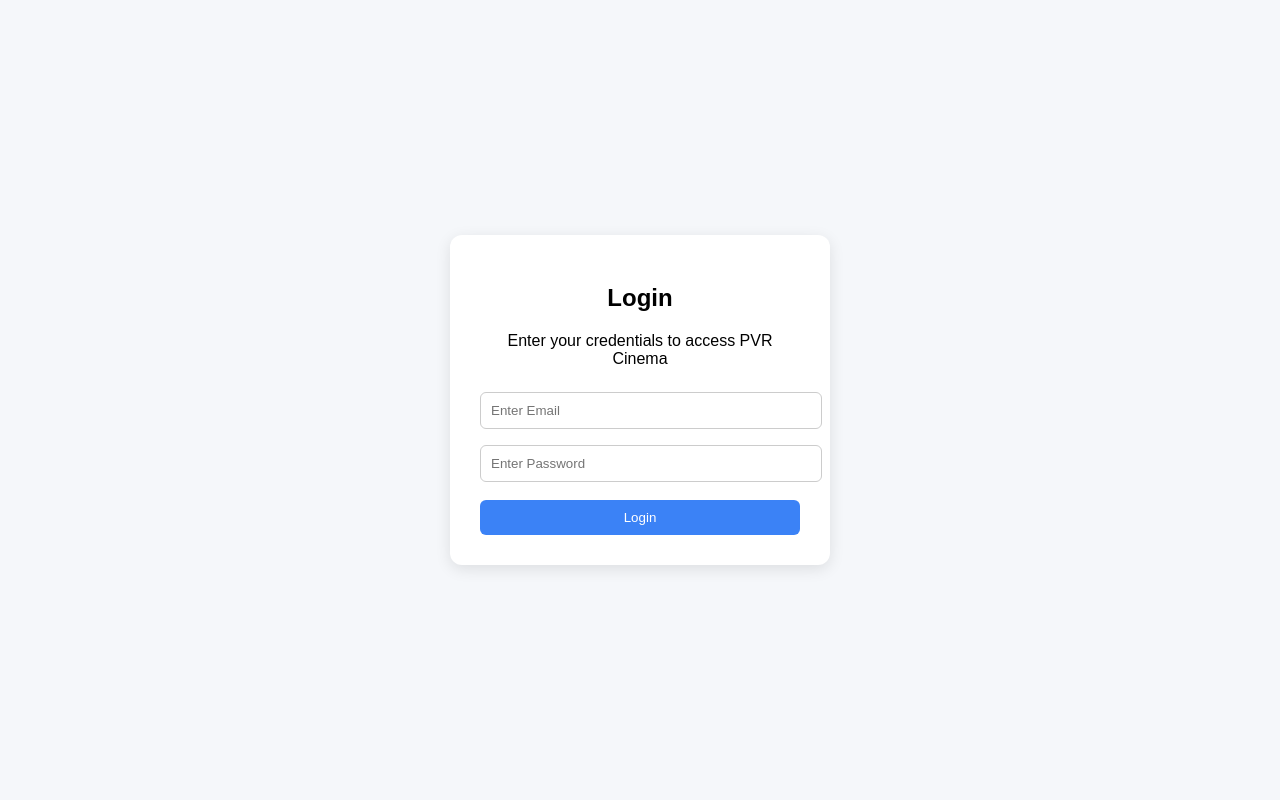
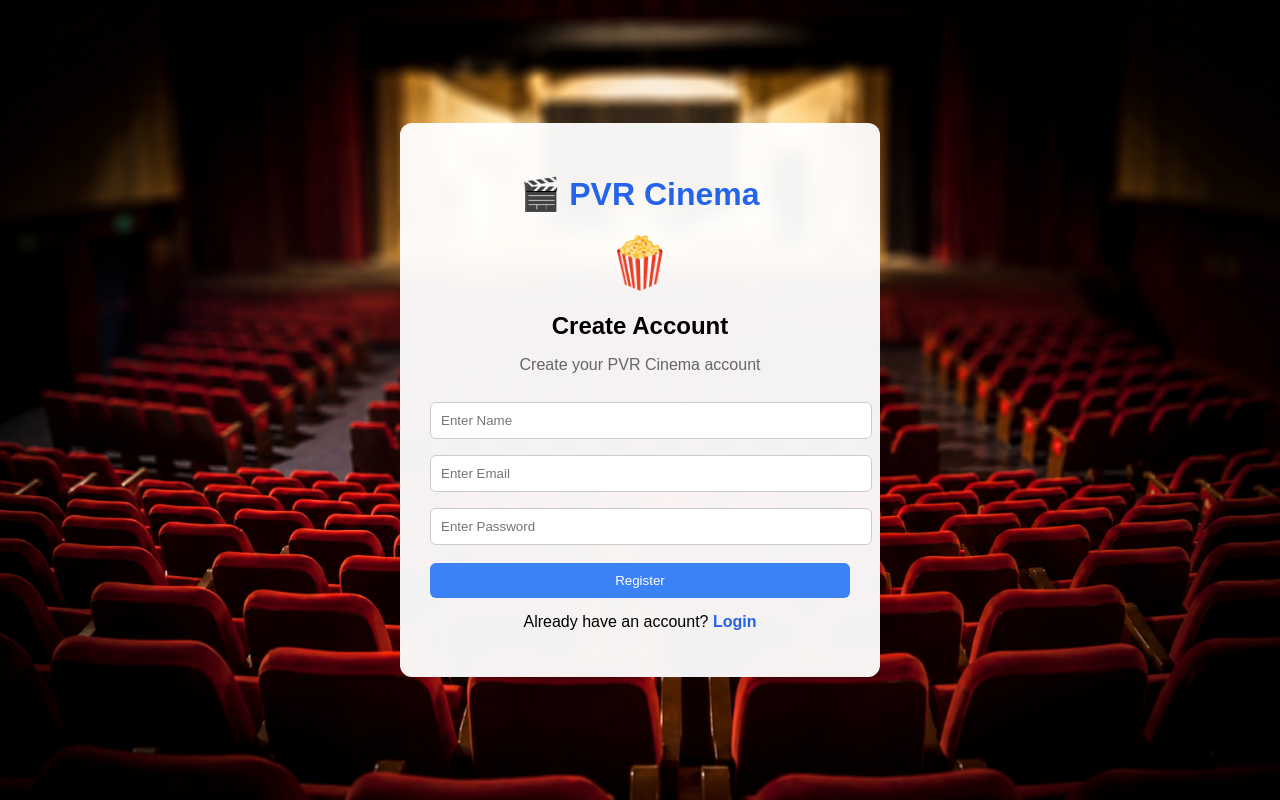
Before and after one commit to kamathamsunil9/movie-ticket-booking-system, a React (Create React App) app in the folder ticket-frontend/: page /register in a window 1280 px wide. Before the commit this address led to /login. Built offline with nearby package versions, Linux system fonts and the light colour scheme.

Commit message:
Added custom cinema background for login and register pages

```diff
--- a/ticket-frontend/src/App.js
+++ b/ticket-frontend/src/App.js
@@ -3,6 +3,7 @@ import Admin from "./pages/Admin";
 import Booking from "./pages/Booking";
 import Dashboard from "./pages/Dashboard";
 import Login from "./pages/Login";
+import Register from "./pages/Register";
 import PrivateRoute from "./PrivateRoute";
 
 function App() {
@@ -14,6 +15,8 @@ function App() {
 
         {/* Public Routes */}
         <Route path="/login" element={<Login />} />
+
+        <Route path="/register" element={<Register />} />
 
 
         {/* Protected Routes */}
--- a/ticket-frontend/src/pages/Login.js
+++ b/ticket-frontend/src/pages/Login.js
@@ -60,8 +60,16 @@ function Login() {
   return (
     <div className="login-container">
       <div className="login-card">
-        <h2>Login</h2>
-        <p>Enter your credentials to access PVR Cinema</p>
+        <h1 className="logo">🎬 PVR Cinema</h1>
+        <div className="welcome-icon">
+  🍿
+</div>
+
+<h2>Welcome Back!</h2>
+
+<p className="login-subtitle">
+  Login to access your PVR Cinema account
+</p>
 
         <input
           type="email"
@@ -80,6 +88,20 @@ function Login() {
         <button onClick={handleLogin} className="btn-login">
           Login
         </button>
+
+        <p style={{ marginTop: "15px", textAlign: "center" }}>
+          Don't have an account?{" "}
+        <span
+          onClick={() => navigate("/register")}
+          style={{
+          color: "#2563eb",
+          cursor: "pointer",
+          fontWeight: "bold"
+        }}
+        >
+          Register
+        </span>
+        </p>
       </div>
     </div>
   );
--- /dev/null
+++ b/ticket-frontend/src/pages/Register.js
@@ -0,0 +1,89 @@
+import { useState } from "react";
+import { useNavigate } from "react-router-dom";
+import API from "../services/api";
+
+function Register() {
+    const [name, setName] = useState("");
+    const [email, setEmail] = useState("");
+    const [password, setPassword] = useState("");
+
+    const navigate = useNavigate();
+
+    const handleRegister = async () => {
+    try {
+        await API.post("/auth/register", {
+        name,
+        email,
+        password,
+        role: "USER"
+        });
+
+        alert("Registration successful!");
+        navigate("/login");
+
+    } catch (err) {
+        alert(err.response?.data || "Registration failed");
+    }
+    };
+
+    return (
+    <div className="login-container">
+        <div className="login-card">
+
+        <h1 className="logo">🎬 PVR Cinema</h1>
+
+        <div className="welcome-icon">
+        🍿
+        </div>
+
+<h2>Create Account</h2>
+
+<p className="login-subtitle">
+    Create your PVR Cinema account
+</p>
+
+        <input
+            type="text"
+            placeholder="Enter Name"
+            value={name}
+            onChange={(e) => setName(e.target.value)}
+        />
+
+        <input
+            type="email"
+            placeholder="Enter Email"
+            value={email}
+            onChange={(e) => setEmail(e.target.value)}
+        />
+
+        <input
+            type="password"
+            placeholder="Enter Password"
+            value={password}
+            onChange={(e) => setPassword(e.target.value)}
+        />
+
+        <button onClick={handleRegister}>
+            Register
+        </button>
+
+        <p style={{ marginTop: "15px", textAlign: "center" }}>
+            Already have an account?{" "}
+        <span
+            onClick={() => navigate("/login")}
+            style={{
+            color: "#2563eb",
+            cursor: "pointer",
+            fontWeight: "bold"
+    }}
+>
+    Login
+    </span>
+</p>
+
+        </div>
+    </div>
+    );
+}
+
+export default Register;
--- a/ticket-frontend/src/styles/app.css
+++ b/ticket-frontend/src/styles/app.css
@@ -88,20 +88,25 @@ body {
   display: flex;
   justify-content: center;
   align-items: center;
-  background-color: #f5f7fa;
+
+  background-image: url("../assets/cinema-bg.png");
+  background-size: cover;
+  background-position: center;
+  background-repeat: no-repeat;
 }
 
 .login-card {
-  background: white;
+  background: rgba(255,255,255,0.95);
+  backdrop-filter: blur(8px);
   padding: 30px;
   border-radius: 12px;
-  width: 320px;
-  box-shadow: 0 4px 15px rgba(0,0,0,0.1);
-  text-align: center;
+  width: 420px;
+  min-height: 420px;
 }
 
 .login-card h2 {
-  margin-bottom: 20px;
+  text-align: center;
+  margin-bottom: 15px;
 }
 
 .login-card input {
@@ -285,3 +290,23 @@ body {
   margin-top: 10px;
   font-weight: bold;
 }
+
+.logo {
+  display: flex;
+  justify-content: center;
+  align-items: center;
+  color: #2563eb;
+  gap: 10px;
+}
+
+.welcome-icon {
+  font-size: 50px;
+  text-align: center;
+  margin-bottom: 10px;
+}
+
+.login-subtitle {
+  text-align: center;
+  color: #666;
+  margin-bottom: 20px;
+}
```
Also changed, not shown: ticket-frontend/src/assets/cinema-bg.png (added).
